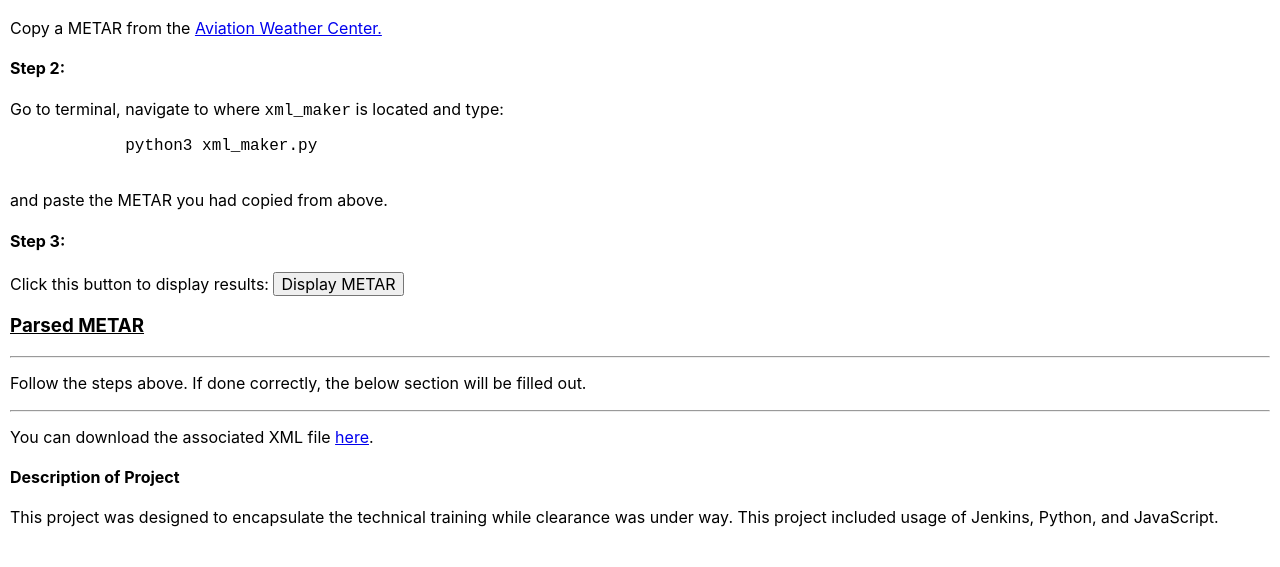
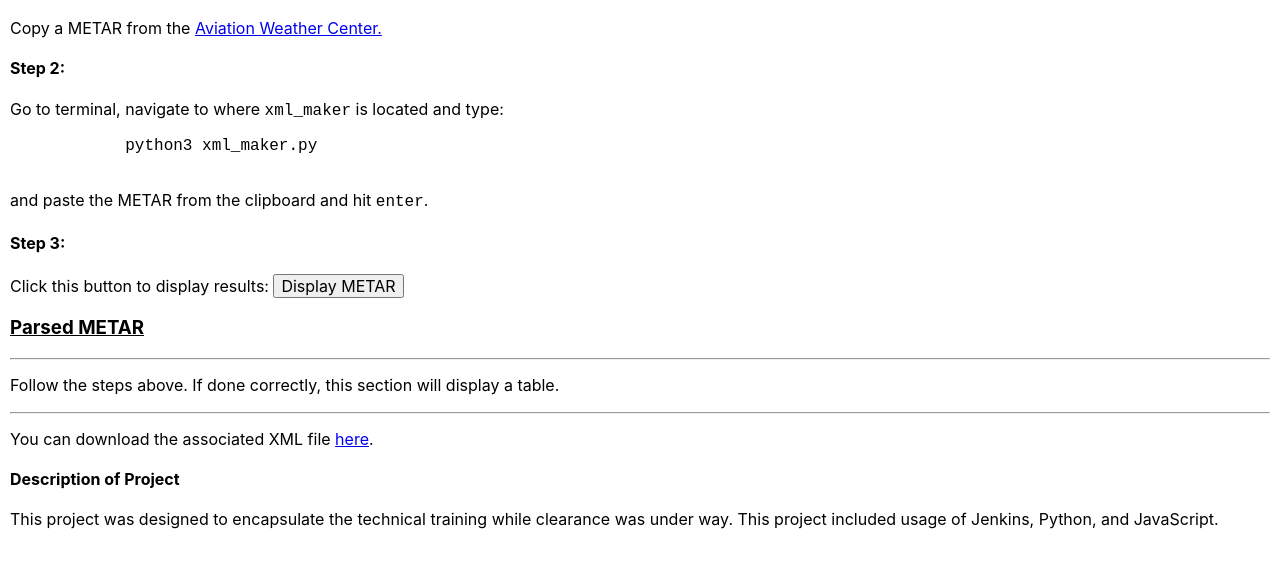
Before and after one commit to WxBDM/metar_to_xml, a website built with Parcel: page src/mtx/src/index.html in a window 1280 px wide. Shown: the part 103-670 px from the top of the page. Built offline with nearby package versions, Linux system fonts and the light colour scheme.

Commit message:
updated typos on index

```diff
--- a/src/mtx/src/index.html
+++ b/src/mtx/src/index.html
@@ -30,7 +30,7 @@
           <pre>
             <code>python3 xml_maker.py</code>
           </pre>
-        <p>and paste the METAR you had copied from above.
+        <p>and paste the METAR from the clipboard and hit <code>enter</code>.
       </div>
       <div id="step3">
         <h4>Step 3:</h4>
@@ -43,7 +43,7 @@
       <h3><u>Parsed METAR</u></h3>
       <hr>
       <div id="metar_display">
-        <p>Follow the steps above. If done correctly, the below section will be filled out.
+        <p>Follow the steps above. If done correctly, this section will display a table.
         <!-- This is where JS fills in the gap -->
       </div>
       <hr>
```
